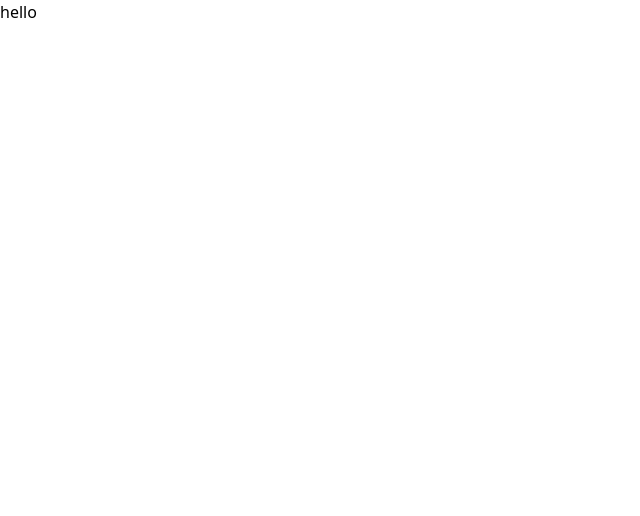
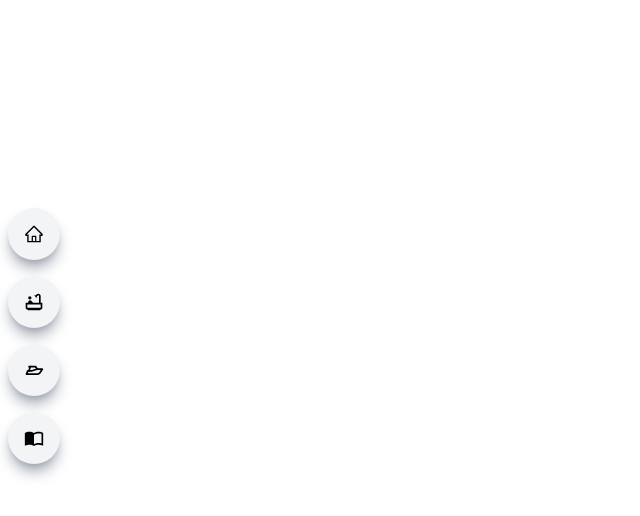
Before and after one commit to rolis1122/bukulti, a React (Vite) app: page / in a window 1280 px wide. Shown: the top 516 px of the page, without its empty margins (0-640 px from the left). Built offline with nearby package versions, Linux system fonts and the light colour scheme.

Commit message:
navbar added

```diff
--- a/src/App.jsx
+++ b/src/App.jsx
@@ -1,7 +1,9 @@
+import Sidenav from "./components/Sidenav";
+
 function App() {
   return (
     <div>
-      <h1>hello</h1>
+      <Sidenav />
     </div>
   );
 }
--- a/src/components/Sidenav.jsx
+++ b/src/components/Sidenav.jsx
@@ -1,7 +1,84 @@
-import React from "react";
+import { useState } from "react";
+import { AiOutlineHome, AiOutlineMenu } from "react-icons/ai";
+import { TbSpeedboat } from "react-icons/tb";
+import { MdOutlineBathtub, MdOutlineImportContacts } from "react-icons/md";
 
 const Sidenav = () => {
-  return <div>Sidenav</div>;
+  const [nav, setNav] = useState(false);
+  const handleNav = () => {
+    setNav(!nav);
+  };
+
+  return (
+    <div>
+      <AiOutlineMenu
+        onClick={handleNav}
+        className="absolute top-4 right-4 z-[99] md:hidden"
+      />
+      {nav ? (
+        <div className="fixed w-full h-screen bg-white/90 flex flex-col justify-center items-center z-20">
+          <a
+            href="#main"
+            className="w-[50%] flex justify-center items-center rounded-full shadow-lg bg-gray-100 shadow-gray-400 m-2 p-4 cursor-pointer hover:scale-110 ease-in duration-200"
+          >
+            <AiOutlineHome size={20} />
+            <span className="pl-4">Sākums</span>
+          </a>
+          <a
+            href="#main"
+            className="w-[50%] flex justify-center items-center rounded-full shadow-lg bg-gray-100 shadow-gray-400 m-2 p-4 cursor-pointer hover:scale-110 ease-in duration-200"
+          >
+            <MdOutlineBathtub size={20} />
+            <span className="pl-4">Kubls</span>
+          </a>
+          <a
+            href="#main"
+            className="w-[50%] flex justify-center items-center rounded-full shadow-lg bg-gray-100 shadow-gray-400 m-2 p-4 cursor-pointer hover:scale-110 ease-in duration-200"
+          >
+            <TbSpeedboat size={28} />
+            <span className="pl-4">Laiva</span>
+          </a>
+          <a
+            href="#main"
+            className="w-[50%] flex justify-center items-center rounded-full shadow-lg bg-gray-100 shadow-gray-400 m-2 p-4 cursor-pointer hover:scale-110 ease-in duration-200"
+          >
+            <MdOutlineImportContacts size={20} />
+            <span className="pl-4">Kontakti</span>
+          </a>
+        </div>
+      ) : (
+        ""
+      )}
+      <div className="md:block hidden fixed top-[25%] z-10">
+        <div className="flex flex-col">
+          <a
+            href="#main"
+            className="rounded-full shadow-lg bg-gray-100 shadow-gray-400 m-2 p-4 cursor-pointer hover:scale-110 ease-in duration-300"
+          >
+            <AiOutlineHome size={20} />
+          </a>
+          <a
+            href="#main"
+            className="rounded-full shadow-lg bg-gray-100 shadow-gray-400 m-2 p-4 cursor-pointer hover:scale-110 ease-in duration-300"
+          >
+            <MdOutlineBathtub size={20} />
+          </a>
+          <a
+            href="#main"
+            className="rounded-full shadow-lg bg-gray-100 shadow-gray-400 m-2 p-4 cursor-pointer hover:scale-110 ease-in duration-300"
+          >
+            <TbSpeedboat size={20} />
+          </a>
+          <a
+            href="#main"
+            className="rounded-full shadow-lg bg-gray-100 shadow-gray-400 m-2 p-4 cursor-pointer hover:scale-110 ease-in duration-300"
+          >
+            <MdOutlineImportContacts size={20} />
+          </a>
+        </div>
+      </div>
+    </div>
+  );
 };
 
 export default Sidenav;
```
